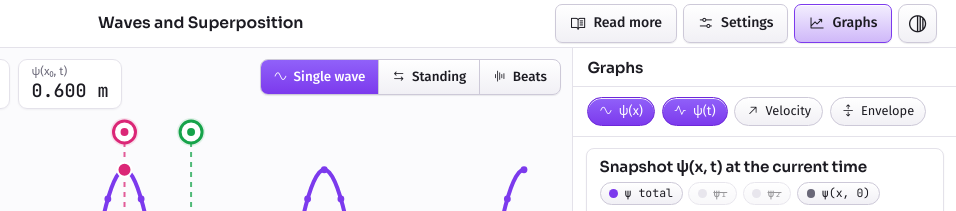
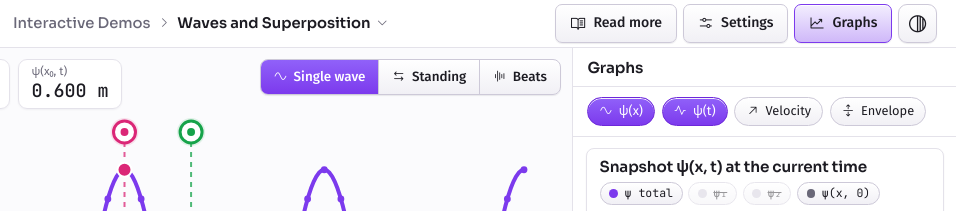
Before and after one commit to yo314159at/physics-demos, a plain HTML site: page demos/waves.html in a window 1280 px wide. Shown: the top 211 px of the page, 324-1280 px from the left. Drawn offline with nearby package versions, Linux system fonts and the light colour scheme.

Commit message:
Add demo breadcrumb switcher
Co-authored-by: copilot-swe-agent[bot] <198982749+Copilot@users.noreply.github.com>

```diff
--- a/css/site.css
+++ b/css/site.css
@@ -113,7 +113,22 @@ i.ph, i.ph-fill, i.ph-bold { line-height: 1; vertical-align: -.125em; }
 }
 .brand { display: inline-flex; gap: .5rem; align-items: center; font-family: var(--font-head); font-weight: 600; font-size: .95rem; color: var(--text); text-decoration: none; }
 .brand-mark { inline-size: 1.6rem; block-size: 1.6rem; border-radius: 7px; color: #fff; background: linear-gradient(135deg, #8b5cf6, #5b21b6); display: grid; place-items: center; font-size: 1rem; box-shadow: inset 0 1px 0 rgb(255 255 255 / .25); }
-.site-header .title { flex: 1; text-align: center; font-family: var(--font-head); font-weight: 600; font-size: .98rem; white-space: nowrap; overflow: hidden; text-overflow: ellipsis; }
+.breadcrumbs { flex: 1; min-inline-size: 0; display: flex; align-items: center; gap: .45rem; justify-content: center; font-family: var(--font-head); font-size: .92rem; white-space: nowrap; }
+.breadcrumbs a { color: var(--muted); text-decoration: none; transition: color .12s; }
+.breadcrumbs a:hover { color: var(--accent); }
+.breadcrumbs i { flex: none; color: var(--muted); font-size: .78rem; }
+.breadcrumbs [aria-current="page"] { min-inline-size: 0; overflow: hidden; text-overflow: ellipsis; font-weight: 600; }
+.breadcrumb-current-wrap { position: relative; min-inline-size: 0; }
+.breadcrumb-current { min-inline-size: 0; max-inline-size: 100%; padding: 0; border: 0; background: transparent; color: var(--text); font: inherit; font-weight: 600; cursor: pointer; display: inline-flex; align-items: center; gap: .35rem; }
+.breadcrumb-current [aria-current="page"] { display: inline-block; }
+.breadcrumb-current i { transition: transform .12s; }
+.breadcrumb-current[aria-expanded="true"] i { transform: rotate(180deg); }
+.breadcrumb-menu { position: fixed; z-index: 40; padding: .35rem; border: 1px solid var(--border); border-radius: 9px; background: var(--surface); box-shadow: 0 10px 30px rgb(24 20 40 / .18); }
+.breadcrumb-menu-item { min-block-size: 2.35rem; padding: .45rem .65rem; border-radius: 6px; color: var(--text); text-decoration: none; display: flex; align-items: center; justify-content: space-between; gap: .7rem; font-family: var(--font); font-size: .88rem; }
+.breadcrumb-menu-item:hover, .breadcrumb-menu-item:focus-visible { background: var(--accent-soft); outline: none; }
+.breadcrumb-menu-item.current { color: var(--accent); }
+.breadcrumb-menu-item i { color: var(--accent); }
+.breadcrumb-menu-empty { display: block; padding: .55rem .65rem; color: var(--muted); font-size: .88rem; }
 .site-header .spacer { flex: 1; }
 .header-actions { display: flex; gap: .4rem; }
 @media (max-width: 760px) { .header-actions .lbl, .brand .brand-name { display: none; } }
--- a/js/site.js
+++ b/js/site.js
@@ -122,24 +122,84 @@
   }
 
   /* ---------- chrome ---------- */
-  const brandHtml = (rootPath) =>
-    `<a class="brand" href="${esc(rootPath)}"><span class="brand-mark" aria-hidden="true"><i class="ph-fill ph-atom"></i></span><span class="brand-name">${esc(CONFIG.siteTitle)}</span></a>`;
+  const brandHtml = () =>
+    `<a class="brand" href="/" aria-label="${esc(CONFIG.siteTitle)} home"><span class="brand-mark" aria-hidden="true"><i class="ph-fill ph-atom"></i></span><span class="brand-name">${esc(CONFIG.siteTitle)}</span></a>`;
   const themeBtn = '<button class="btn icon" id="theme-toggle" type="button" aria-label="Toggle light/dark theme" title="Light / dark"><i class="ph ph-circle-half"></i></button>';
 
+  function initDemoSwitcher(header, metaData, rootPath) {
+    const trigger = header.querySelector('.breadcrumb-current');
+    const menu = header.querySelector('.breadcrumb-menu');
+    if (!trigger || !menu) return;
+
+    const close = () => {
+      menu.hidden = true;
+      trigger.setAttribute('aria-expanded', 'false');
+    };
+    const position = () => {
+      const rect = trigger.getBoundingClientRect();
+      const width = Math.min(288, window.innerWidth - 24);
+      const left = Math.max(12, Math.min(window.innerWidth - width - 12, rect.left + rect.width / 2 - width / 2));
+      menu.style.width = `${width}px`;
+      menu.style.left = `${left}px`;
+      menu.style.top = `${rect.bottom + 7}px`;
+    };
+    trigger.addEventListener('click', () => {
+      if (!menu.hidden) { close(); return; }
+      position();
+      menu.hidden = false;
+      trigger.setAttribute('aria-expanded', 'true');
+      menu.querySelector('[role="menuitem"]')?.focus();
+    });
+    document.addEventListener('click', (e) => {
+      if (!header.contains(e.target)) close();
+    });
+    document.addEventListener('keydown', (e) => {
+      if (e.key === 'Escape') { close(); trigger.focus(); }
+    });
+    window.addEventListener('resize', () => { if (!menu.hidden) position(); });
+
+    const catalogUrl = rootPath ? rootPath + 'demos.html' : 'demos.html';
+    fetch(catalogUrl).then((r) => {
+      if (!r.ok) throw new Error('Could not load demo catalog');
+      return r.text();
+    }).then((html) => {
+      const doc = new DOMParser().parseFromString(html, 'text/html');
+      const cards = [...doc.querySelectorAll('.card-link')];
+      menu.innerHTML = cards.map((card) => {
+        const title = card.querySelector('h3')?.textContent.trim() || '';
+        const href = card.getAttribute('href') || '';
+        const id = href.split('/').filter(Boolean).pop() || '';
+        let url = href;
+        if (location.protocol === 'file:') {
+          url = id ? '../demos/' + encodeURIComponent(id) + '.html' : href;
+        } else if (!url.startsWith('/') && !/^https?:/.test(url)) {
+          url = '/' + url.replace(/^\/+/, '');
+        }
+        const current = id === (metaData && metaData.id);
+        return `<a class="breadcrumb-menu-item${current ? ' current' : ''}" role="menuitem" href="${esc(url)}"${current ? ' aria-current="page"' : ''}><span>${esc(title)}</span>${current ? '<i class="ph ph-check" aria-hidden="true"></i>' : ''}</a>`;
+      }).join('');
+    }).catch(() => {
+      menu.innerHTML = '<span class="breadcrumb-menu-empty" role="menuitem" aria-disabled="true">Demo list unavailable</span>';
+    });
+  }
+
   function buildChrome() {
-    const rootPath = root.dataset.root || '';
     const isDemo = document.body.classList.contains('demo');
     const m = meta();
+    const rootPath = root.dataset.root || '';
     const header = document.createElement('header');
     header.className = 'site-header';
     if (isDemo) {
-      header.innerHTML = brandHtml(rootPath) + `<div class="title">${esc((m && m.title) || '')}</div><div class="header-actions"></div>`;
+      header.innerHTML = brandHtml() +
+        `<nav class="breadcrumbs" aria-label="Breadcrumb"><a href="/demos">Interactive Demos</a><i class="ph ph-caret-right" aria-hidden="true"></i><div class="breadcrumb-current-wrap"><button class="breadcrumb-current" type="button" aria-haspopup="menu" aria-expanded="false"><span aria-current="page">${esc((m && m.title) || '')}</span><i class="ph ph-caret-down" aria-hidden="true"></i></button><div class="breadcrumb-menu" role="menu" hidden></div></div></nav>` +
+        '<div class="header-actions"></div>';
     } else {
-      header.innerHTML = brandHtml(rootPath) + '<div class="spacer"></div>' + themeBtn;
+      header.innerHTML = brandHtml() + '<div class="spacer"></div>' + themeBtn;
     }
     document.body.prepend(header);
 
     if (isDemo) {
+      initDemoSwitcher(header, m, rootPath);
       const actions = header.querySelector('.header-actions');
       const mk = (icon, label, title) => {
         const b = document.createElement('button');
```
